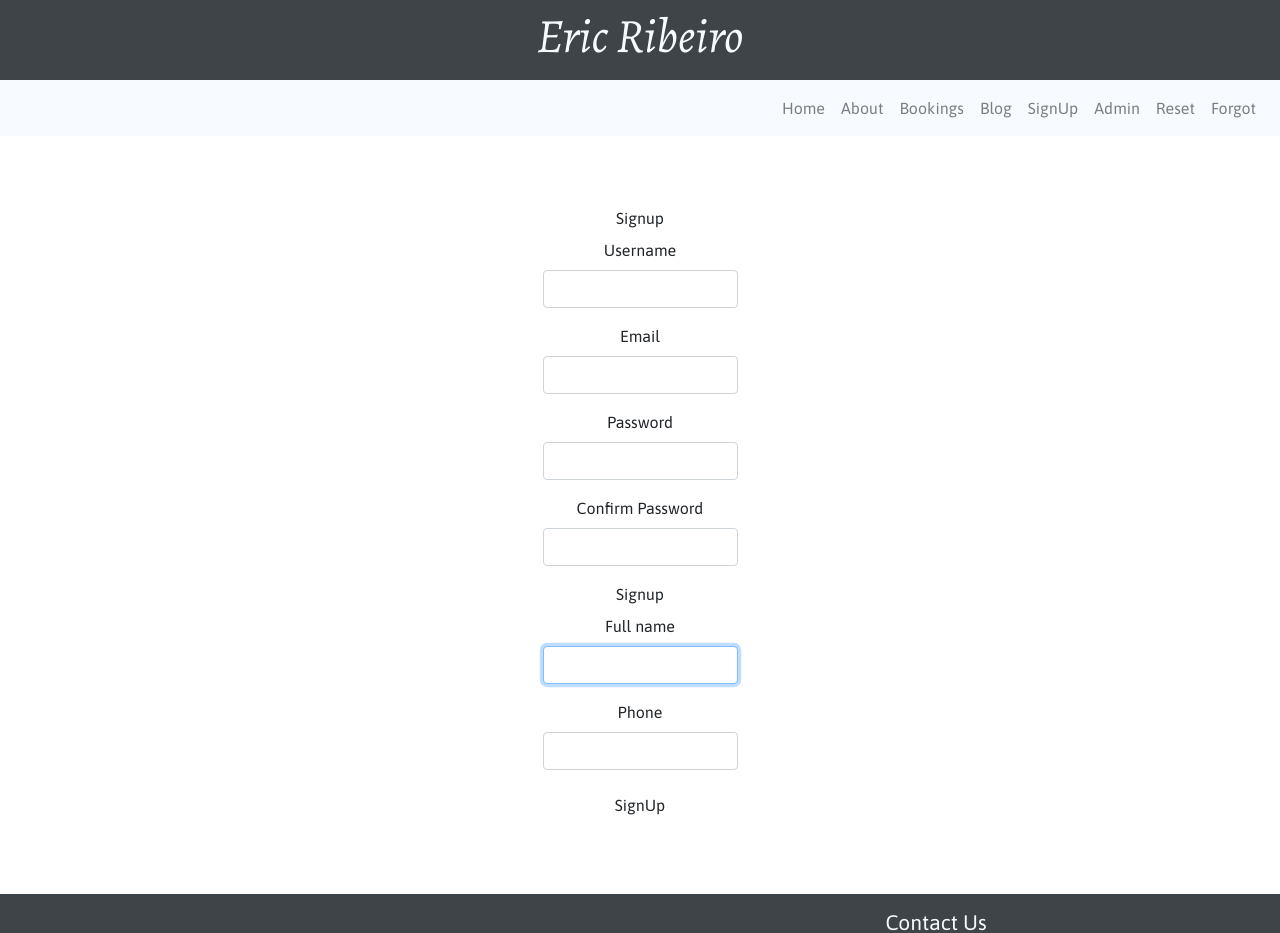
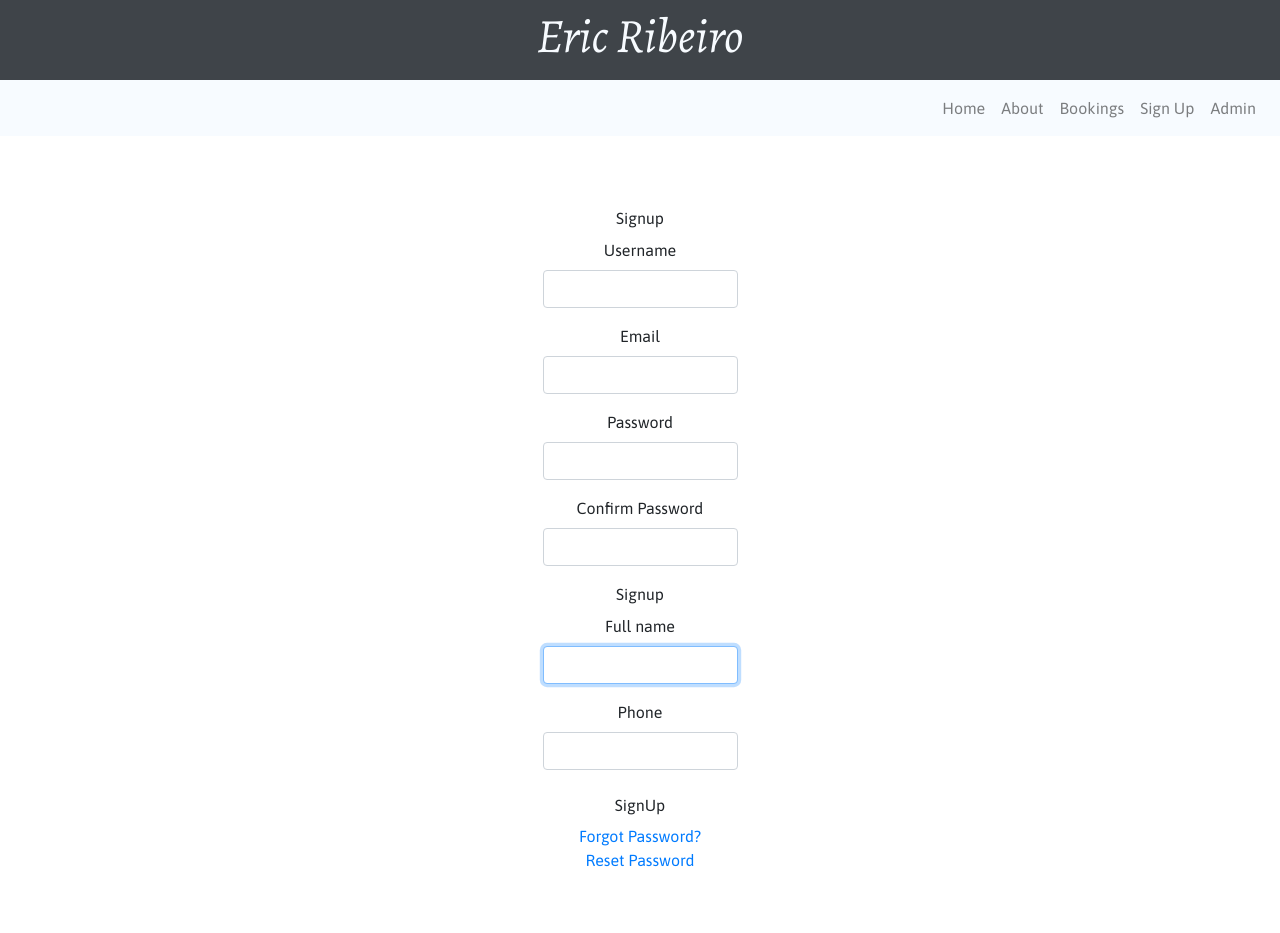
Before and after one commit to punyagit/eric-ribeiro, a React (Create React App) app in the folder eric-frontend/: page /signup in a window 1280 px wide. Shown: the top 933 px of the page. Built offline with nearby package versions, Linux system fonts and the light colour scheme; no server answers.

Commit message:
remove forgot and reset from nav, add forgot and reset to sign up

```diff
--- a/eric-frontend/src/components/Board.css
+++ b/eric-frontend/src/components/Board.css
@@ -34,4 +34,5 @@
 width: 200px;
 
   }
+
 }
--- a/eric-frontend/src/components/NavComponent.js
+++ b/eric-frontend/src/components/NavComponent.js
@@ -45,19 +45,10 @@ class NavComponent extends React.Component {
                   <NavLink href="/service">Bookings</NavLink>
                 </NavItem>
                 <NavItem>
-                  <NavLink href="">Blog</NavLink>
-                </NavItem>
-                <NavItem>
-                  <NavLink href="/signup">SignUp</NavLink>
+                  <NavLink href="/signup">Sign Up</NavLink>
                 </NavItem>
                  <NavItem>
                   <NavLink href="/admin">Admin</NavLink>
-                </NavItem>
-                   <NavItem>
-                  <NavLink href="/reset">Reset</NavLink>
-                </NavItem>
-                 <NavItem>
-                  <NavLink href="/forgot">Forgot</NavLink>
                 </NavItem>
               </Nav>
             </Collapse>
--- a/eric-frontend/src/components/SignUpForm.js
+++ b/eric-frontend/src/components/SignUpForm.js
@@ -1,4 +1,3 @@
-
 import React, { Component } from "react";
 import { Button, FormGroup, FormControl, ControlLabel } from "react-bootstrap";
 import "./Board.css";
@@ -133,11 +132,14 @@ validateFormSignup() {
           <Button
             block
             bssize="large"
+            color="success"
             disabled={!this.validateFormSignup}
             type="button" onClick={this.handleSubmitSignUp}
           >
             SignUp
           </Button>
+          <a className="changePassword" href="/forgot">Forgot Password?</a>
+          <a className="changePassword" href="/reset">Reset Password</a>
           </form>
 
 
```
